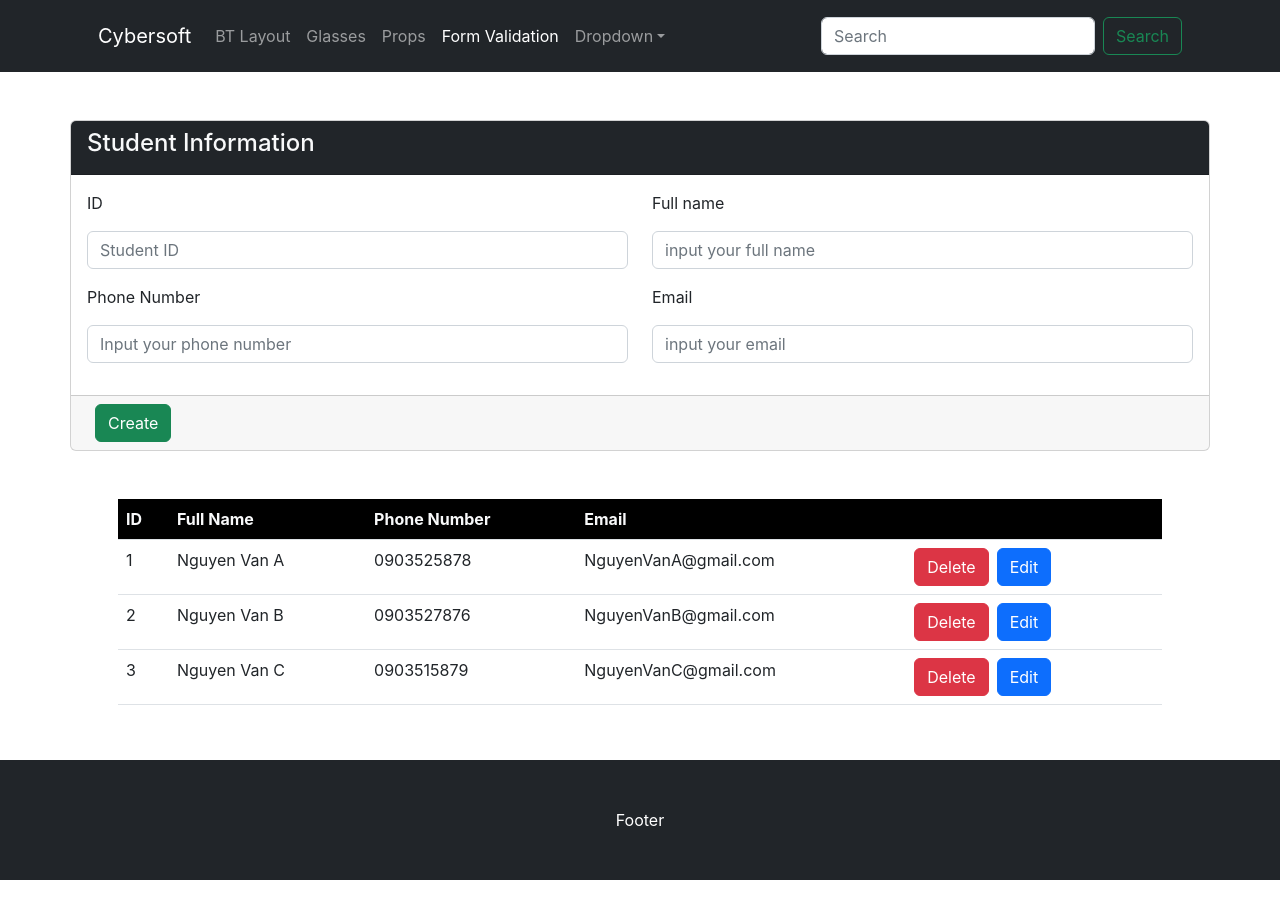
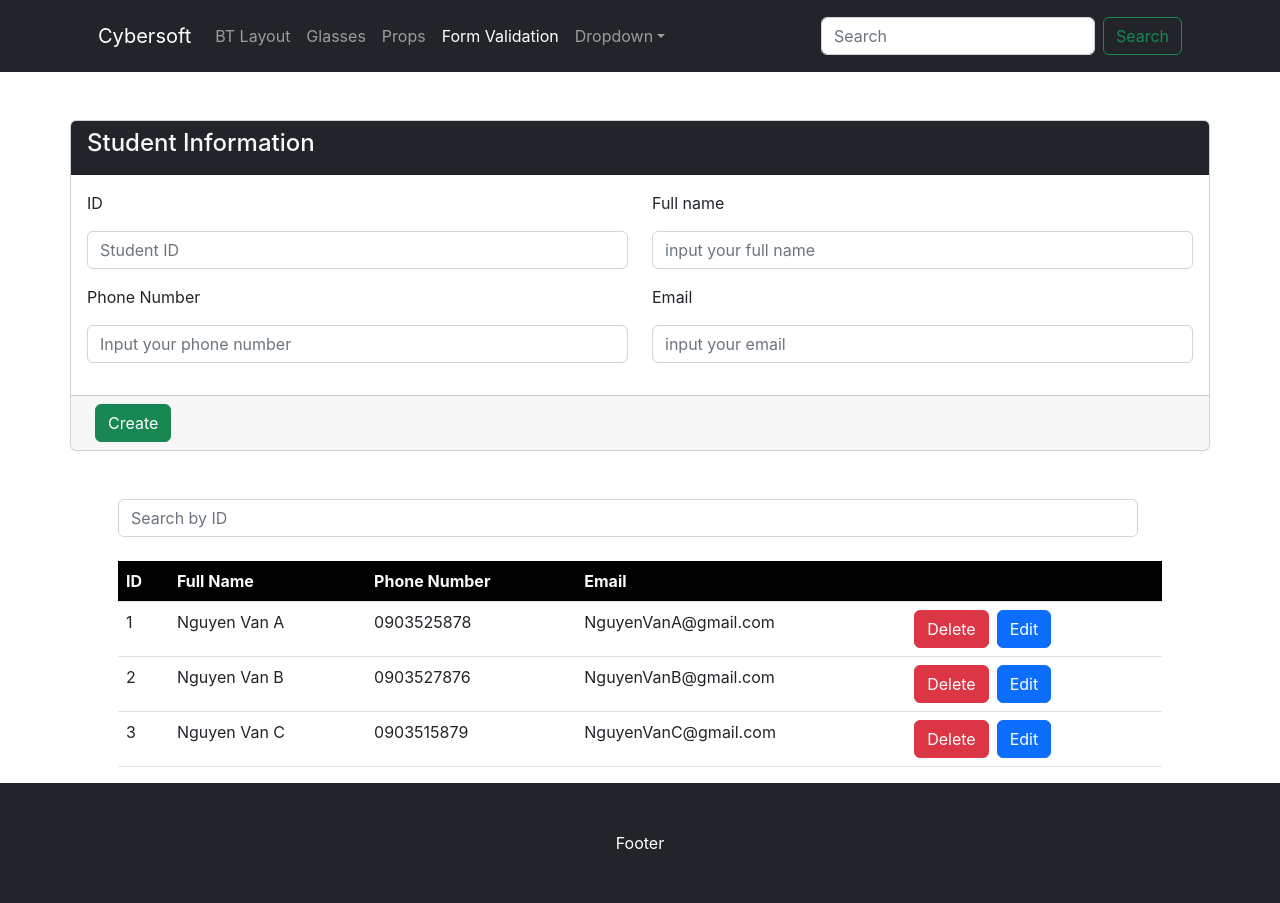
Before and after one commit to hoang-nguyen1403/BC30ReactEX, a React (Create React App) app: page /formValidation in a window 1280 px wide. Before the commit the page ends 880 px from the top, so only its background shows below. Built offline with nearby package versions, Linux system fonts and the light colour scheme.

Commit message:
add search by id function

```diff
--- a/src/ValidateForm/StudentTable.jsx
+++ b/src/ValidateForm/StudentTable.jsx
@@ -2,26 +2,32 @@ import React, { PureComponent } from "react";
 import { connect } from "react-redux";
 
 class StudentTable extends PureComponent {
-    deleteStudent(studentId){
-        const action ={
-            type: "DELETE_STUDENT",
-            payload: {studentId: studentId}
+  deleteStudent(studentId) {
+    const action = {
+      type: "DELETE_STUDENT",
+      payload: { studentId: studentId },
+    };
+    this.props.dispatch(action);
+    // this.props.dispatch(action)
+    alert(`Deleted student with ${studentId}`);
+  }
 
-        }
-        this.props.dispatch(action)
-        // this.props.dispatch(action)
-        alert(`Deleted student with ${studentId}`)
-    }
+  searchStudent = (event)=>{
+    const action = {
+      type: "SEARCH_CHANGE_INPUT",
+      studentID: event.target.value,
+    };
+    console.log(event.target.value)
+    this.props.dispatch(action);
+  }
 
-    setStudentToForm=(studentId)=>{
-        const action ={
-            type: "SET_STUDENT_TO_FORM",
-            payload: {updateButtonStyle: "inline-block", studentId: studentId}
-
-        }
-        this.props.dispatch(action)
-
-    }
+  setStudentToForm = (studentId) => {
+    const action = {
+      type: "SET_STUDENT_TO_FORM",
+      payload: { updateButtonStyle: "inline-block", studentId: studentId },
+    };
+    this.props.dispatch(action);
+  };
   renderStudentRow(students) {
     return students.map((prod, index) => {
       return (
@@ -31,12 +37,22 @@ class StudentTable extends PureComponent {
           <td>{prod.phoneNumber}</td>
           <td>{prod.email}</td>
           <td>
-            <button className="btn btn-danger" onClick={()=>{
-                 this.deleteStudent(prod.id)
-            }}>Delete</button>
-            <button className="btn btn-primary mx-2" onClick={()=>{
-                 this.setStudentToForm(prod.id)
-            }}>Edit</button>
+            <button
+              className="btn btn-danger"
+              onClick={() => {
+                this.deleteStudent(prod.id);
+              }}
+            >
+              Delete
+            </button>
+            <button
+              className="btn btn-primary mx-2"
+              onClick={() => {
+                this.setStudentToForm(prod.id);
+              }}
+            >
+              Edit
+            </button>
           </td>
         </tr>
       );
@@ -46,6 +62,17 @@ class StudentTable extends PureComponent {
     return (
       <div className="studentTable mx-5 mt-5">
         <div className="row">
+          <div className="search-bar row mb-4">
+            <input
+              className="form-control"
+              id="search"
+              name="search"
+              placeholder="Search by ID"
+              onChange={(event) => {
+                this.searchStudent(event);
+              }}
+            />
+          </div>
           <table className="table">
             <thead className="bg-black text-light">
               <tr>
@@ -56,9 +83,7 @@ class StudentTable extends PureComponent {
                 <th></th>
               </tr>
             </thead>
-            <tbody>
-              {this.renderStudentRow(this.props.students)}
-            </tbody>
+            <tbody>{this.renderStudentRow(this.props.students)}</tbody>
           </table>
         </div>
       </div>
@@ -66,7 +91,7 @@ class StudentTable extends PureComponent {
   }
 }
 const mapStateToProps = (state) => ({
-    studentReducer: state.studentReducer,
-  });
+  studentReducer: state.studentReducer,
+});
 
 export default connect(mapStateToProps)(StudentTable);
--- a/src/redux/reducers/studentReducer.jsx
+++ b/src/redux/reducers/studentReducer.jsx
@@ -1,24 +1,27 @@
-const initialState = {
-  students: [
+const students =  [
   {
-      id: 1,
+    id: "1",
     fullName: "Nguyen Van A",
     email: "NguyenVanA@gmail.com",
     phoneNumber: "0903525878",
   },
   {
-      id: 2,
+    id: "2",
     fullName: "Nguyen Van B",
     email: "NguyenVanB@gmail.com",
     phoneNumber: "0903527876",
   },
   {
-      id: 3,
+    id: "3",
     fullName: "Nguyen Van C",
     email: "NguyenVanC@gmail.com",
     phoneNumber: "0903515879",
   },
-  ],
+]
+
+
+const initialState = {
+  students: students,
   studentTemplate: {
     id: "",
     fullName: "",
@@ -82,6 +85,18 @@ export const studentReducer = (state = initialState, action) => {
       state.students = currentStudents;
       return { ...state };
     }
+    case "SEARCH_CHANGE_INPUT": {
+      let { studentID } = action;
+      let currentStudents = [...state.students];
+      if (!studentID) {
+        state.students = students
+      } else{
+        currentStudents = currentStudents.filter(p=> p.id.includes(studentID))
+        state.students = currentStudents;
+      }
+
+      return { ...state };
+    }
     default:
       return state;
   }
```
Lines whose indentation alone changed are shown as unchanged.
